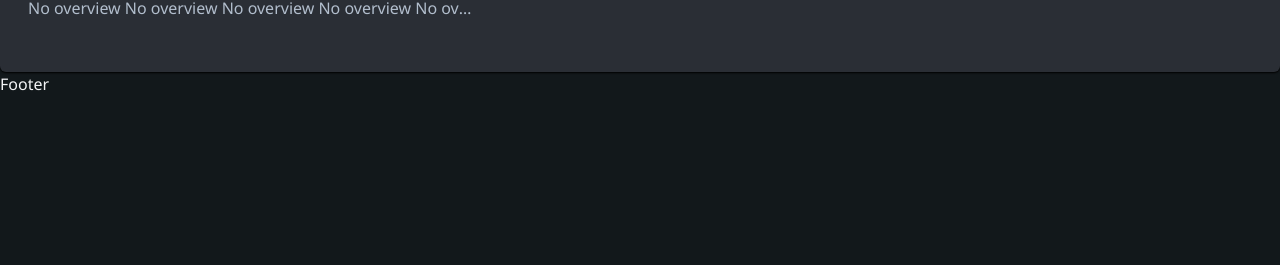
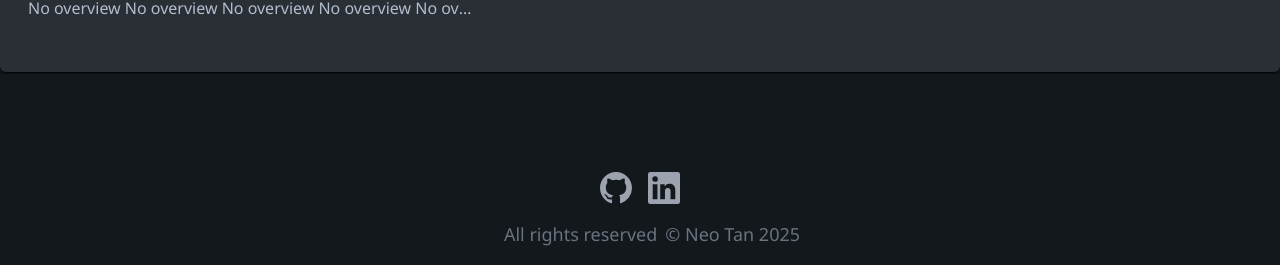
Before and after one commit to neotan/neotan.me, a Next.js app: page / in a window 1280 px wide. Shown: the part 1688-1953 px from the top of the page. Before the commit the page ends 1784 px from the top, so only its background shows below. Built offline with nearby package versions, Linux system fonts and the light colour scheme.

Commit message:
feat: add footer.tsx, GitHubIcon and LinkedInIcon

```diff
--- a/components/article.tsx
+++ /dev/null
@@ -1,5 +0,0 @@
-import Image from 'next/image'
-
-export default function Article() {
-  return <div>Article page</div>
-}
--- /dev/null
+++ b/components/footer.tsx
@@ -0,0 +1,33 @@
+import Link from 'next/link'
+import GithubIcon from 'icons/github-icon'
+import LinkedinIcon from 'icons/linkedin-icon'
+import TopNav from './top-nav'
+
+export default function Footer() {
+  return (
+    <footer className="mt-20 flex items-center justify-between space-x-6 p-5 sm:flex-col">
+      <div className="flex space-x-4">
+        <Link passHref href="https://github.com/neotan">
+          <a>
+            <GithubIcon
+              className="cursor-pointer  fill-gray-400 hover:fill-gray-200"
+              size={32}
+            />
+          </a>
+        </Link>
+        <Link passHref href="https://www.linkedin.com/in/neotan/">
+          <a>
+            <LinkedinIcon
+              className="cursor-pointer fill-gray-400  hover:fill-gray-200"
+              size={32}
+            />
+          </a>
+        </Link>
+      </div>
+      <div className="justify-center space-x-2 text-lg text-gray-500 sm:mt-4 sm:flex sm:w-full">
+        <span>All rights reserved</span>{' '}
+        <span className="block sm:inline">{`© Neo Tan ${new Date().getFullYear()}`}</span>
+      </div>
+    </footer>
+  )
+}
--- a/components/layout.tsx
+++ b/components/layout.tsx
@@ -1,11 +1,15 @@
+import Link from 'next/link'
+import GithubIcon from 'icons/github-icon'
+import LinkedinIcon from 'icons/linkedin-icon'
 import TopNav from './top-nav'
+import Footer from './footer'
 
 function Layout({children}) {
   return (
     <>
       <TopNav />
       <main className="mt-20">{children}</main>
-      <footer>Footer</footer>
+      <Footer />
     </>
   )
 }
--- /dev/null
+++ b/icons/github-icon.tsx
@@ -0,0 +1,21 @@
+import * as React from 'react'
+
+export default function GithubIcon({
+  size = 24,
+  title = 'GitHub',
+  className,
+}: {
+  size?: number
+  title?: string
+  className?: string
+}) {
+  return (
+    <svg height={size} width={size} className={className} viewBox="0 0 16 16">
+      <title>{title}</title>
+      <path
+        fillRule="evenodd"
+        d="M8 0C3.58 0 0 3.58 0 8c0 3.54 2.29 6.53 5.47 7.59.4.07.55-.17.55-.38 0-.19-.01-.82-.01-1.49-2.01.37-2.53-.49-2.69-.94-.09-.23-.48-.94-.82-1.13-.28-.15-.68-.52-.01-.53.63-.01 1.08.58 1.23.82.72 1.21 1.87.87 2.33.66.07-.52.28-.87.51-1.07-1.78-.2-3.64-.89-3.64-3.95 0-.87.31-1.59.82-2.15-.08-.2-.36-1.02.08-2.12 0 0 .67-.21 2.2.82.64-.18 1.32-.27 2-.27.68 0 1.36.09 2 .27 1.53-1.04 2.2-.82 2.2-.82.44 1.1.16 1.92.08 2.12.51.56.82 1.27.82 2.15 0 3.07-1.87 3.75-3.65 3.95.29.25.54.73.54 1.48 0 1.07-.01 1.93-.01 2.2 0 .21.15.46.55.38A8.013 8.013 0 0016 8c0-4.42-3.58-8-8-8z"
+      />
+    </svg>
+  )
+}
--- /dev/null
+++ b/icons/linkedin-icon.tsx
@@ -0,0 +1,19 @@
+import * as React from 'react'
+
+export default function LinkedinIcon({
+  size = 24,
+  title = 'LinkedIn',
+  className,
+}: {
+  size?: number
+  title?: string
+  className?: string
+}) {
+  console.log('LinkedIn', size)
+  return (
+    <svg width={size} height={size} viewBox="0 0 34 34" className={className}>
+      <title>{title}</title>
+      <path d="M34,2.5v29A2.5,2.5,0,0,1,31.5,34H2.5A2.5,2.5,0,0,1,0,31.5V2.5A2.5,2.5,0,0,1,2.5,0h29A2.5,2.5,0,0,1,34,2.5ZM10,13H5V29h5Zm.45-5.5A2.88,2.88,0,0,0,7.59,4.6H7.5a2.9,2.9,0,0,0,0,5.8h0a2.88,2.88,0,0,0,2.95-2.81ZM29,19.28c0-4.81-3.06-6.68-6.1-6.68a5.7,5.7,0,0,0-5.06,2.58H17.7V13H13V29h5V20.49a3.32,3.32,0,0,1,3-3.58h.19c1.59,0,2.77,1,2.77,3.52V29h5Z" />
+    </svg>
+  )
+}
```
